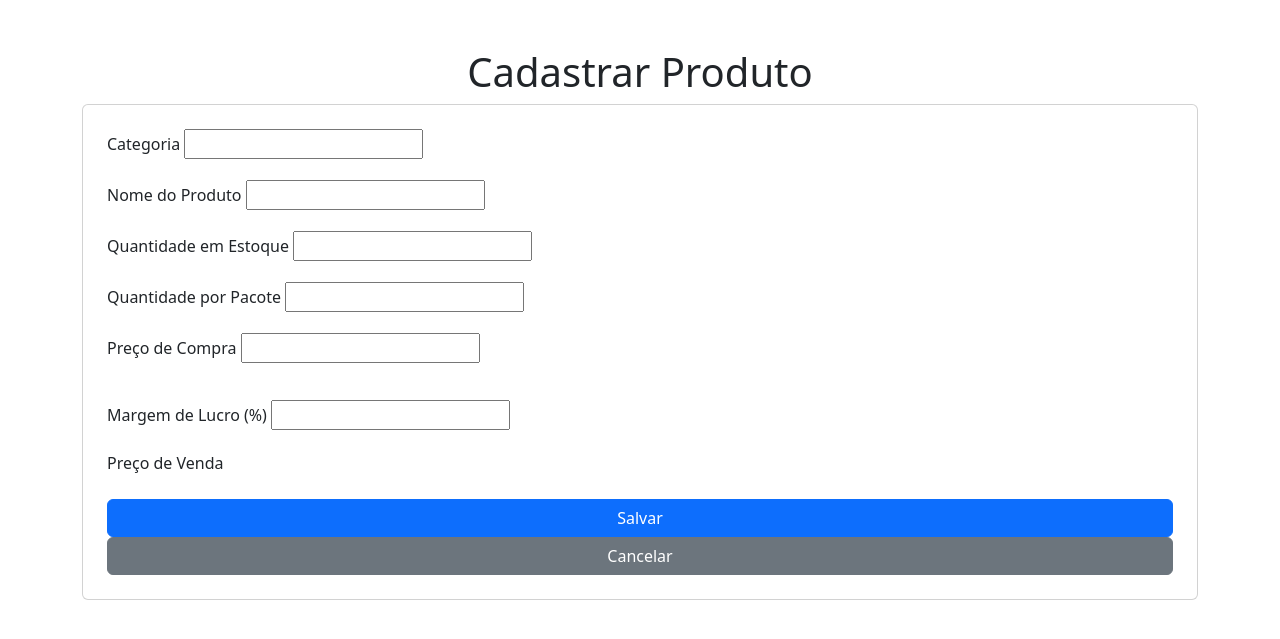
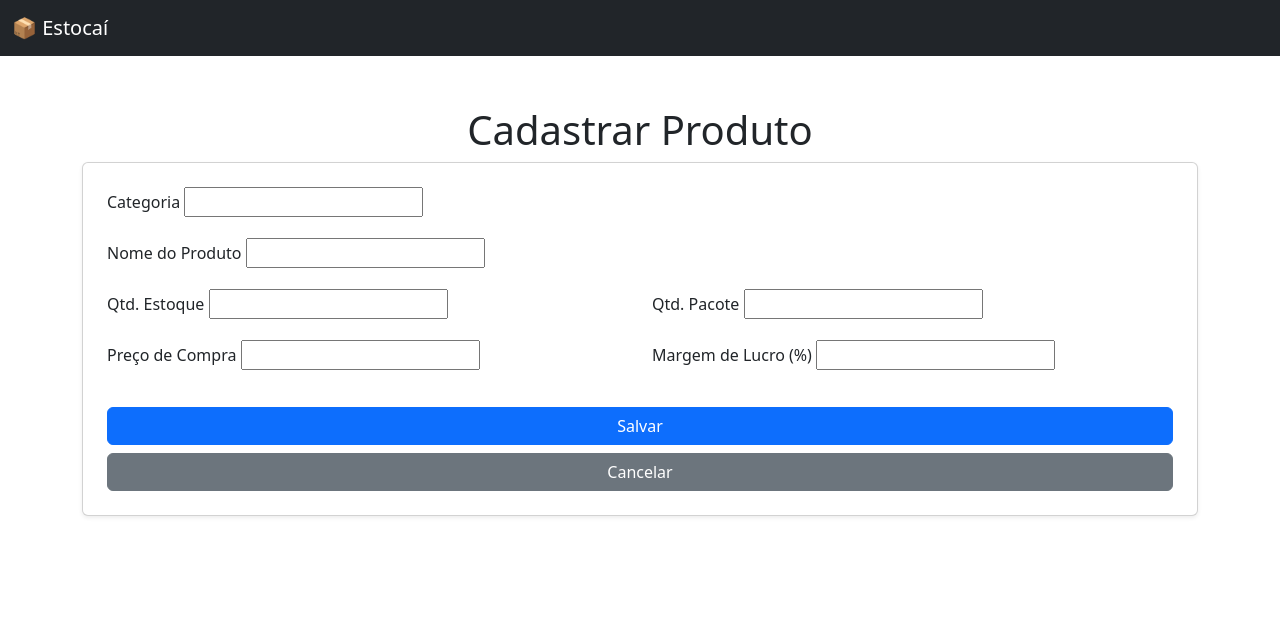
Before and after one commit to pablloedu/Estoca-, a Django app: page /cadastrar/ in a window 1280 px wide. Shown: the top 639 px of the page. Run offline with Django 5.2, Linux system fonts and the light colour scheme.

Commit message:
melhoria no layout

```diff
--- a/estoque/templates/estoque/cadastrar_produto.html
+++ b/estoque/templates/estoque/cadastrar_produto.html
@@ -7,41 +7,63 @@
     <link href="https://cdn.jsdelivr.net/npm/bootstrap@5.3.0/dist/css/bootstrap.min.css" rel="stylesheet">
 
 </head>
+<header>
+    <nav class="navbar navbar-dark bg-dark fixed-top">
+        <div class="container-fluid">
+            <a class="navbar-brand" href="{% url 'listar_produtos' %}">📦 Estocaí</a>
+
+        </div>
+    </nav>
+    <div class="mt-5"></div> <!-- Espaço para compensar a navbar fixa -->
+</header>
+
+
+<div style="padding-top: 10px;"></div>
 <body>
     <div class="container mt-5">
         <h1 class="text-center">Cadastrar Produto</h1>
-        <form method="post" class="card p-4">
+        <form method="post" class="card p-4 shadow-sm">
             {% csrf_token %}
+
+            <!-- Campo de Categoria -->
             <div class="mb-3">
-                <label for="id_categoria" class="form-label">Categoria</label>
+                <label class="form-label">Categoria</label>
                 {{ form.categoria }}
             </div>
+
+            <!-- Campo de Nome -->
             <div class="mb-3">
-                <label for="id_nome" class="form-label">Nome do Produto</label>
+                <label class="form-label">Nome do Produto</label>
                 {{ form.nome }}
             </div>
-            <div class="mb-3">
-                <label for="id_quantidade_estoque" class="form-label">Quantidade em Estoque</label>
+
+            <!-- Quantidade em Estoque e Quantidade por Pacote (lado a lado) -->
+            <div class="row">
+                <div class="col-md-6 col-12 mb-3">
+                    <label class="form-label">Qtd. Estoque</label>
                     {{ form.quantidade_estoque }}
                 </div>
-            <div class="mb-3">
-                <label for="id_quantidade_pacote" class="form-label">Quantidade por Pacote</label>
+                <div class="col-md-6 col-12 mb-3">
+                    <label class="form-label">Qtd. Pacote</label>
                     {{ form.quantidade_pacote }}
                 </div>
-            <div class="mb-3">
-                <label for="id_preco_compra" class="form-label">Preço de Compra</label>
+            </div>
+
+            <!-- Preço de Compra e Margem de Lucro (lado a lado) -->
+            <div class="row">
+                <div class="col-md-6 col-12 mb-3">
+                    <label class="form-label">Preço de Compra</label>
                     {{ form.preco_compra }}
                 </div>
-            <div class="mb-3">
-                <label for="id_margem_lucro" class="form-label">Margem de Lucro (%)</label>
+                <div class="col-md-6 col-12 mb-3">
+                    <label class="form-label">Margem de Lucro (%)</label>
                     {{ form.margem_lucro }}
                 </div>
-            <div class="mb-3">
-                <label for="id_preco_venda" class="form-label">Preço de Venda</label>
-                {{ form.preco_venda }}
             </div>
-            <button type="submit" class="btn btn-primary">Salvar</button>
-            <a href="{% url 'listar_produtos' %}" class="btn btn-secondary">Cancelar</a>
+
+            <!-- Botões -->
+            <button type="submit" class="btn btn-primary w-100">Salvar</button>
+            <a href="{% url 'listar_produtos' %}" class="btn btn-secondary w-100 mt-2">Cancelar</a>
         </form>
     </div>
 </body>
```
Also changed, not shown: estoque/templates/estoque/editar_produto.html (+54 -4 lines), estoque/templates/estoque/excluir_produto.html (+12 -0 lines), estoque/templates/estoque/listar_produtos.html (+54 -16 lines). Lines whose indentation alone changed are shown as unchanged.
